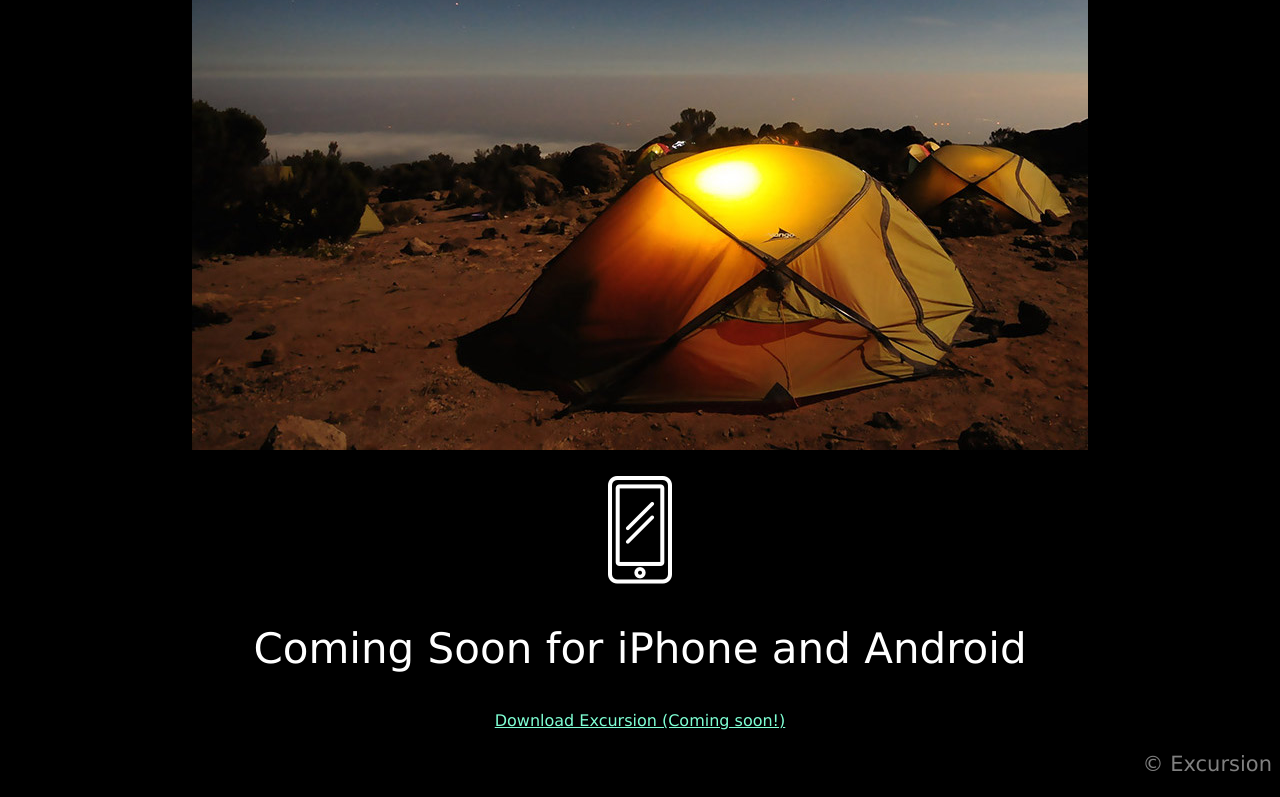
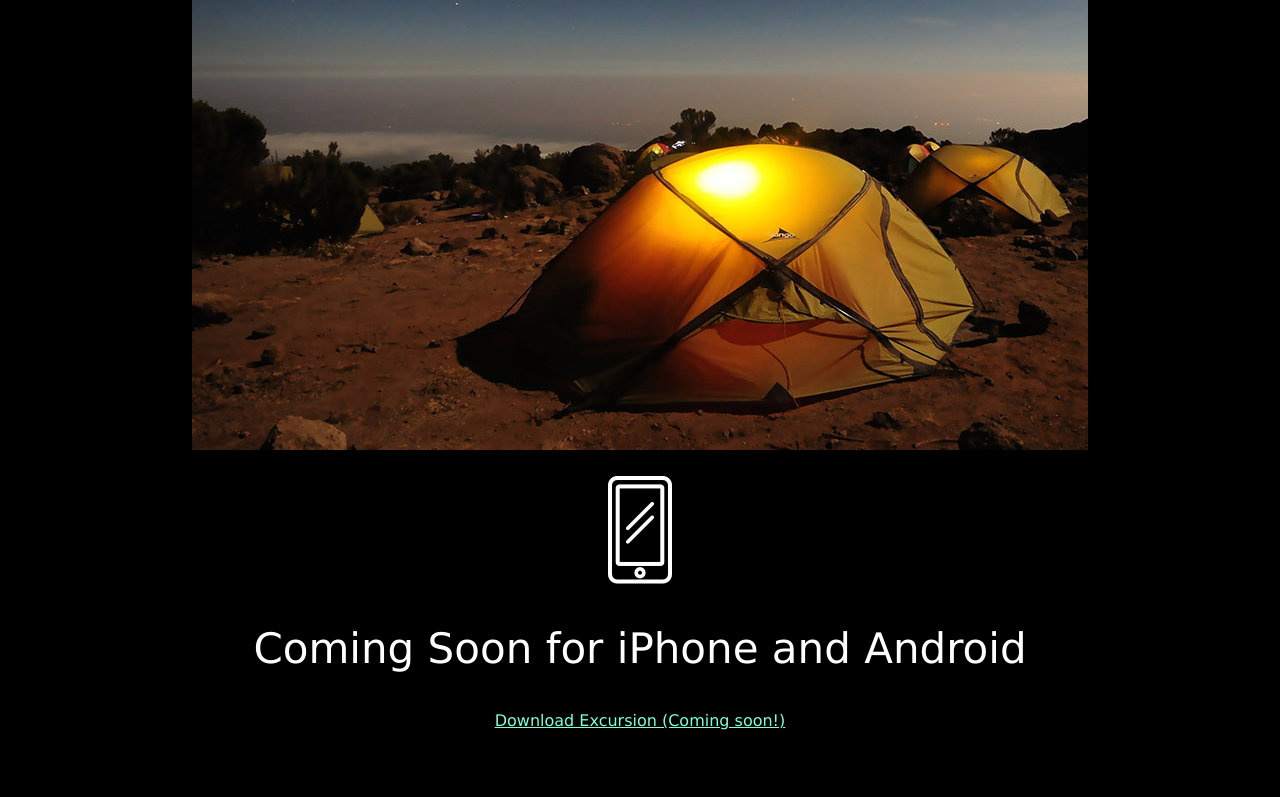
Before and after one commit to helenedmm/excursion, a plain HTML site: page index.html in a window 1280 px wide. Shown: the part 623-1420 px from the top of the page. After the commit the page ends 1375 px from the top, so only its background shows below. Drawn offline with Linux system fonts and the light colour scheme.

Commit message:
test delete footer

```diff
--- a/index.html
+++ b/index.html
@@ -37,9 +37,7 @@
 
     <!-- "Footer" -->
 
-    <footer>
-      <p>© Excursion</p>
-    </footer>
+
 
   </body>
 </html>
```
